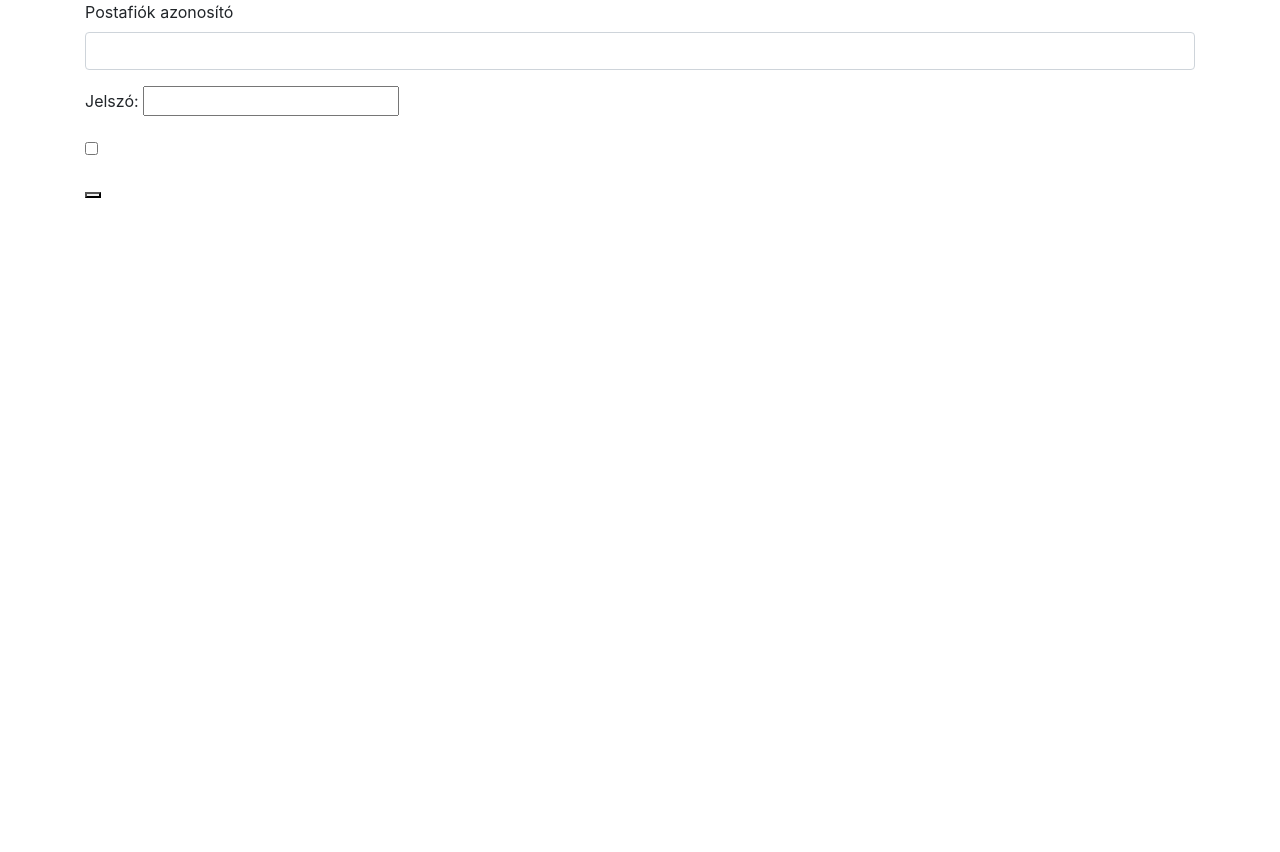
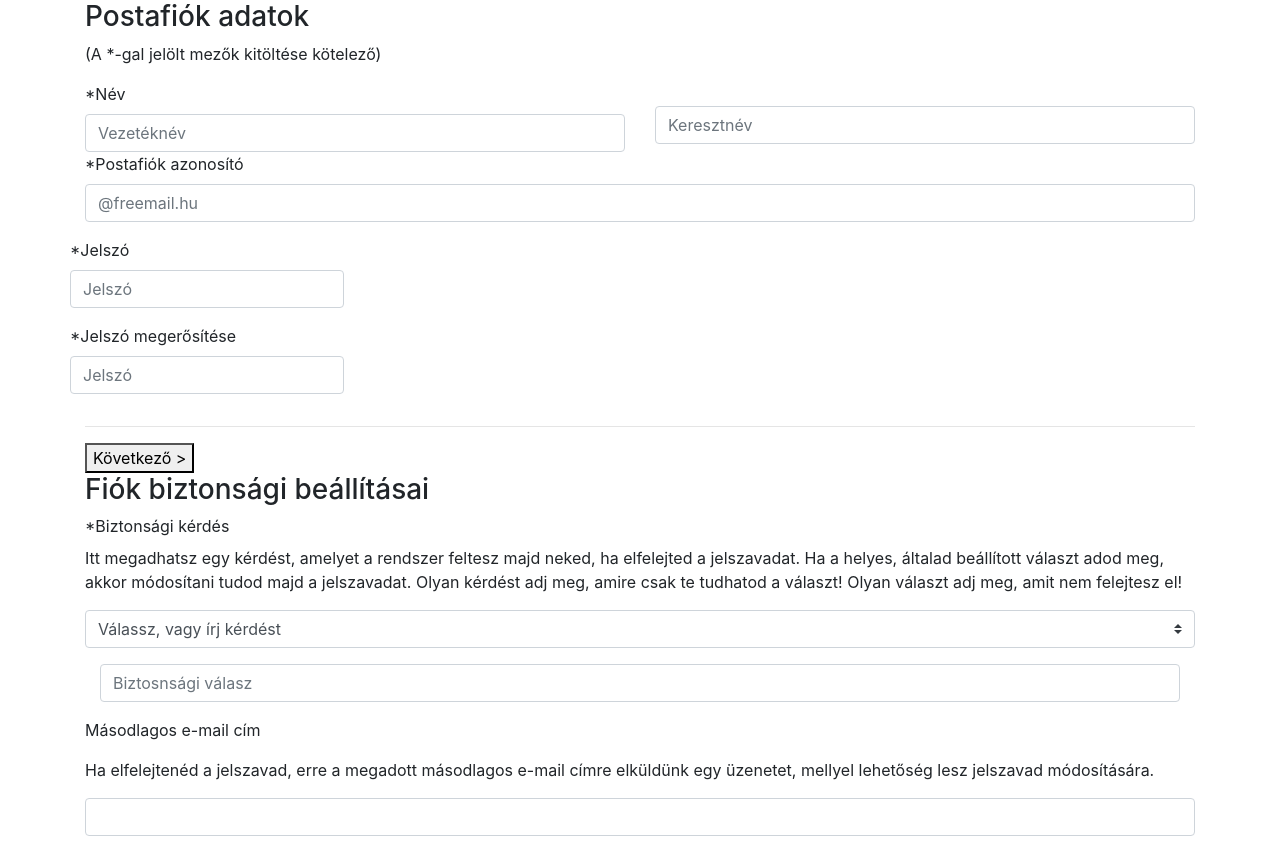
Before and after one commit to unandi99/Webprogramozas, a plain HTML site: page Házi-feladat/freemail.html in a window 1280 px wide. Before the commit the page ends 800 px from the top, so only its background shows below. Drawn offline with nearby package versions, Linux system fonts and the light colour scheme.

Commit message:
freemail

```diff
--- a/Házi-feladat/freemail.html
+++ b/Házi-feladat/freemail.html
@@ -1,5 +1,6 @@
 <!doctype html>
 <html lang="hu">
+
 <head>
   <!-- Required meta tags -->
   <meta charset="utf-8">
@@ -10,31 +11,74 @@
 
   <title>Freemail űrlap</title>
 </head>
+
 <body>
   <div class="container">
+    <h3>Postafiók adatok</h3>
+    <p>(A *-gal jelölt mezők kitöltése kötelező)</p>
     <from>
+      <div class="row">
+        <div class="col">
+          <label for="fn">*Név</label>
+          <input type="text" class="form-control" placeholder="Vezetéknév" id="fn">
+        </div>
+        <div class="col">
+          <label for="ln"></label>
+          <input type="text" class="form-control" placeholder="Keresztnév" id="ln">
+        </div>
+      </div>
+
       <div class="form-group">
-         <label for="email">Postafiók azonosító</label>
-         <input type="email" class="form-control" id="email">
+        <label for="email">*Postafiók azonosító</label>
+        <input type="email" class="form-control" id="email" placeholder="@freemail.hu">
         <small id="emailHelp" class="form-text"></small>
       </div>
+      <div>
+        <div class="row">
           <div class="form-group">
-          <label for="">Jelszó:</label>
-          <input type="password" class="form-conrol" id="password">
-
+            <label for="password">*Jelszó</label>
+            <input type="password" class="form-control" id="password" placeholder="Jelszó">
           </div>
-        <div class="form-group form-check">
-          <input type="checkbox" class="form-check-input" id="checkbox">
-          <label class="form-check-label" for="checkbox"></label>
         </div>
-        <button type="submit"></button>
+        <div class="row">
+          <div class="form-group">
+            <label for="password">*Jelszó megerősítése</label>
+            <input type="password" class="form-control" id="password" placeholder="Jelszó">
+          </div>
+        </div>
+      </div>
+      <hr>
+      <button type="submit">Következő ></button>
     </from>
+    <div>
+      <h3>Fiók biztonsági beállításai</h3>
+      <label for="text">*Biztonsági kérdés</label>
+      <p>Itt megadhatsz egy kérdést, amelyet a rendszer feltesz majd neked, ha elfelejted a jelszavadat. Ha a helyes, általad beállított választ adod meg, akkor módosítani tudod majd a jelszavadat. Olyan kérdést adj meg, amire csak te tudhatod a választ! Olyan választ adj meg, amit nem felejtesz el!</p>
+      <div class="form-group">
+      <select class="custom-select" required>
+        <option value="">Válassz, vagy írj kérdést</option>
+        <option value="1">One</option>
+        <option value="2">Two</option>
+        <option value="3">Three</option>
+      </select>
     </div>
-
+    <div class="form-group">
+      <div class="col">
+      <input type="text" class="form-control" placeholder="Biztosnsági válasz">
+    </div>
+    </div>
+    <div class="form-group">
+      <p>Másodlagos e-mail cím</p>
+      <p>Ha elfelejtenéd a jelszavad, erre a megadott másodlagos e-mail címre elküldünk egy üzenetet, mellyel lehetőség lesz jelszavad módosítására.</p>
+    <input type="email" class="form-control" id="exampleInputEmail1">
+  </div>
+    </div>
+  </div>
   <!-- Optional JavaScript -->
   <!-- jQuery first, then Popper.js, then Bootstrap JS -->
   <script src="https://code.jquery.com/jquery-3.3.1.slim.min.js" integrity="sha384-q8i/X+965DzO0rT7abK41JStQIAqVgRVzpbzo5smXKp4YfRvH+8abtTE1Pi6jizo" crossorigin="anonymous"></script>
   <script src="https://cdnjs.cloudflare.com/ajax/libs/popper.js/1.14.3/umd/popper.min.js" integrity="sha384-ZMP7rVo3mIykV+2+9J3UJ46jBk0WLaUAdn689aCwoqbBJiSnjAK/l8WvCWPIPm49" crossorigin="anonymous"></script>
   <script src="https://stackpath.bootstrapcdn.com/bootstrap/4.1.3/js/bootstrap.min.js" integrity="sha384-ChfqqxuZUCnJSK3+MXmPNIyE6ZbWh2IMqE241rYiqJxyMiZ6OW/JmZQ5stwEULTy" crossorigin="anonymous"></script>
 </body>
+
 </html>
```
Lines whose indentation alone changed are shown as unchanged.
